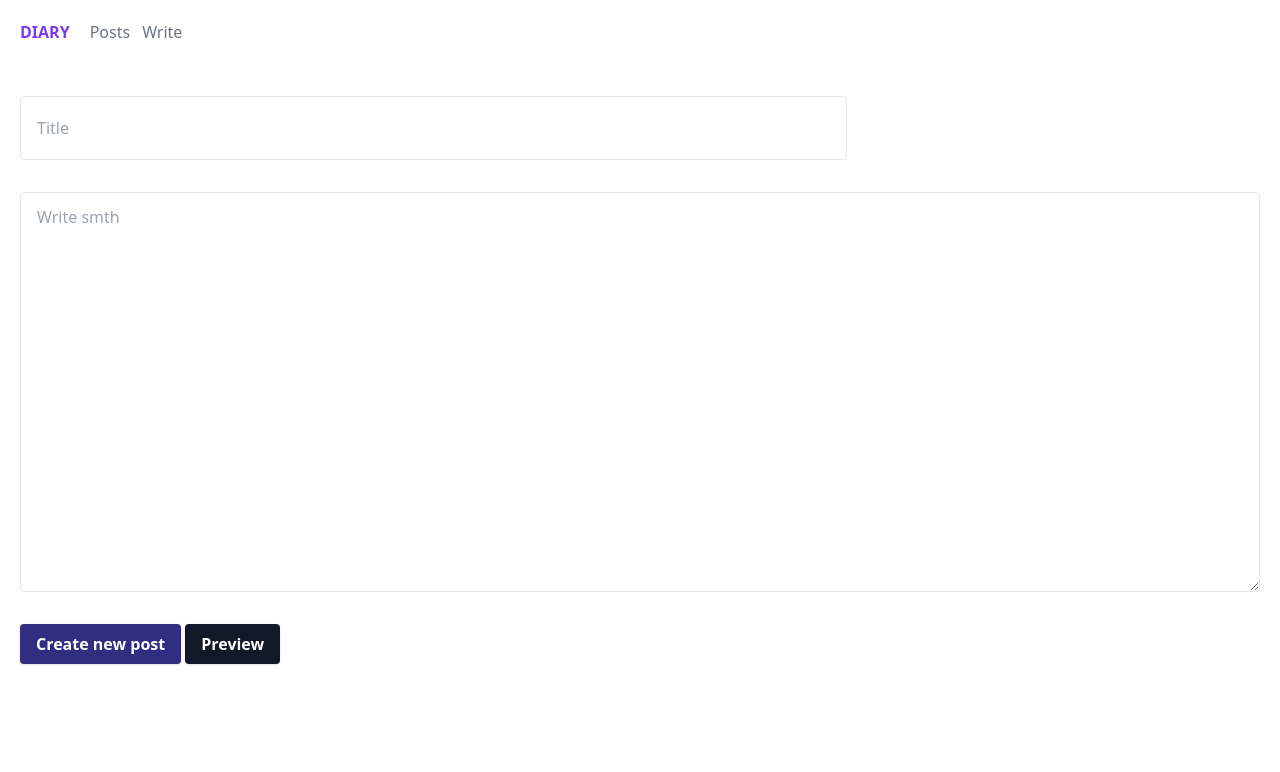
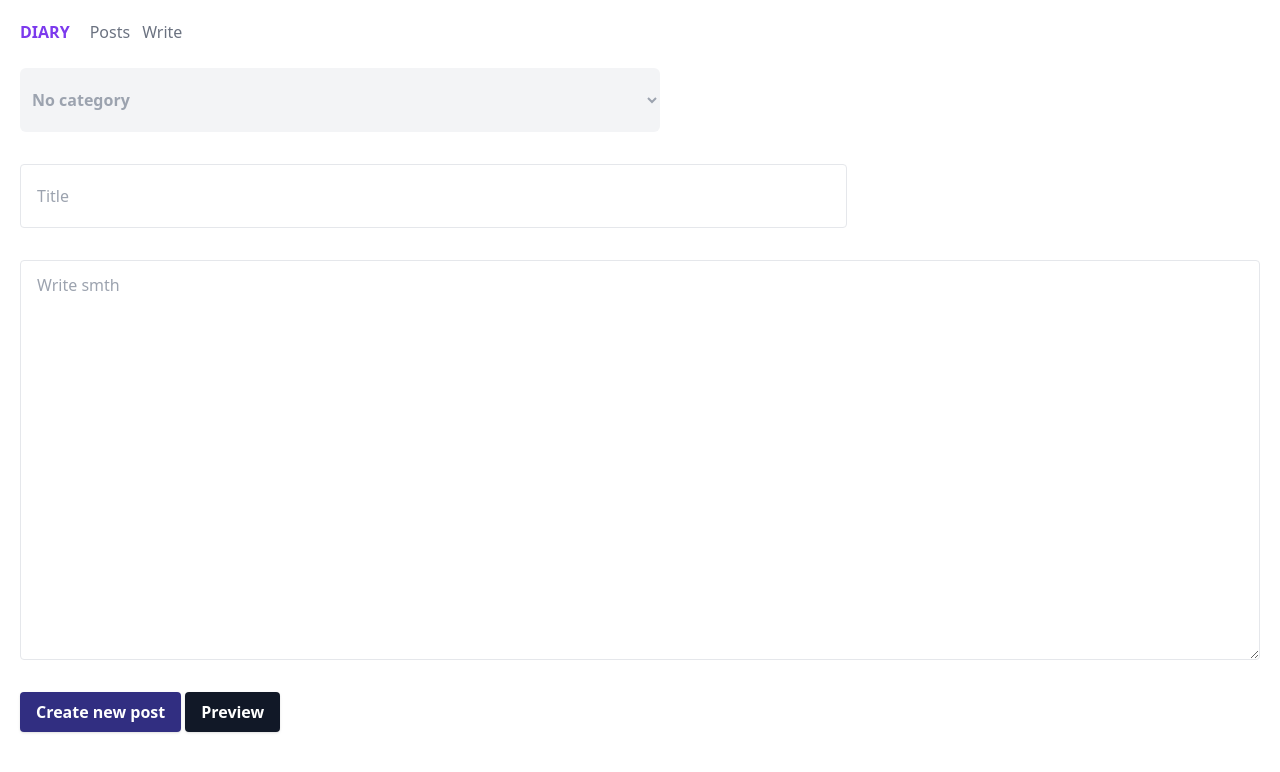
Before and after one commit to cadhead/diary, a Next.js app: page /post/new in a window 1280 px wide. Shown: the top 772 px of the page. Built offline with nearby package versions, Linux system fonts and the light colour scheme.

Commit message:
feat(post/new):category chose

```diff
--- /dev/null
+++ b/components/category-select.tsx
@@ -0,0 +1,16 @@
+import { ChangeEventHandler } from "react";
+
+type Props = {
+  categories: string[],
+  onFieldChange: ChangeEventHandler
+}
+
+export default function CategorySelect({ categories, onFieldChange }: Props) {
+  return (
+    <select className="w-full h-16 max-w-screen-sm px-2 mt-1 font-bold text-gray-400 bg-gray-100 border-transparent rounded-md focus:border-gray-300" name="category" onChange={onFieldChange}>
+      <option disabled>Choose category</option>
+      <option>No category</option>
+      {categories.map((cat) => <option className="text-black" key={cat} value={cat}>{cat}</option>)}
+    </select>
+  );
+}
--- a/lib/createPost.ts
+++ b/lib/createPost.ts
@@ -4,11 +4,12 @@ import { v4 as uuidv4 } from 'uuid';
 import { join } from "path";
 
 function getTemplate(post: IPost): string {
-  const { title, content, date } = post;
+  const { title, content, date, category } = post;
 
   const template = `---\
   \ntitle: ${title}\
   \ndate: ${date}\
+  \ncategory: ${category}
   \n---\
   \n\n${content}`
 
--- /dev/null
+++ b/lib/getPostsCategories.ts
@@ -0,0 +1,6 @@
+export default function getPostsCategories() {
+  return [
+    "Life",
+    "Dream"
+  ]
+}
--- a/pages/post/new.tsx
+++ b/pages/post/new.tsx
@@ -1,18 +1,24 @@
+import CategorySelect from "components/category-select";
 import Container from "components/container";
 import Layout from "components/layout";
 import Modal from "components/modal";
 import Nav from "components/nav";
+import getPostsCategories from "lib/getPostsCategories";
 import { createMarkUp } from "lib/mdRenderer";
 import Head from "next/head";
 import { useRouter } from "next/router";
-import { FormEvent, useEffect, useState } from "react";
+import { FormEvent, ReactElement, useEffect, useState } from "react";
 
-export default function NewPost() {
+type Props = {
+  categories: string[]
+}
+
+export default function NewPost({ categories }: Props): ReactElement {
   const router = useRouter();
   const [state, setState] = useState({
     title: "",
     content: "",
-    showPreview: false
+    category: undefined
   });
   const [error, setError] = useState("");
   const [modalState, setModelState] = useState(false);
@@ -21,7 +27,8 @@ export default function NewPost() {
     const cache = localStorage.getItem("postCache");
     const initialValue = cache ? JSON.parse(cache) : {
       title: "",
-      content: ""
+      content: "",
+      category: undefined
     };
 
     setState(initialValue);
@@ -38,9 +45,10 @@ export default function NewPost() {
 
     const title: string = state.title;
     const content: string = state.content;
+    const category: string | undefined = state.category;
 
     const res = await fetch("/api/post/create", {
-      body: JSON.stringify({ title, content }),
+      body: JSON.stringify({ title, content, category }),
       headers: { "Content-Type": "application/json" },
       method: "POST"
     });
@@ -73,6 +81,7 @@ export default function NewPost() {
         <Nav />
         {error ? <div className="text-red-400">{error}</div> : null}
         <form className="h-screen" onSubmit={postCreate}>
+          <CategorySelect categories={categories} onFieldChange={onFieldChange} />
           <input value={state.title} onChange={onFieldChange} type="text" name="title" placeholder="Title" className="block w-2/3 h-16 px-4 py-3 mt-8 mb-3 border rounded appearance-none bg-grey-lighter text-grey-darker" />
           <textarea value={state.content} onChange={onFieldChange} name="content" placeholder="Write smth" className="block w-full px-4 py-3 mt-8 mb-3 border rounded appearance-none h-3/6 bg-grey-lighter text-grey-darker border-grey-lighter"></textarea>
           <button className="px-4 py-2 mt-5 mb-5 font-bold text-white bg-indigo-900 rounded shadow hover:bg-indigo-800" type="submit">Create new post</button>
@@ -82,3 +91,11 @@ export default function NewPost() {
     </Layout>
   );
 }
+
+export const getStaticProps = async () => {
+  const categories = getPostsCategories();
+
+  return {
+    props: { categories }
+  }
+}
```
